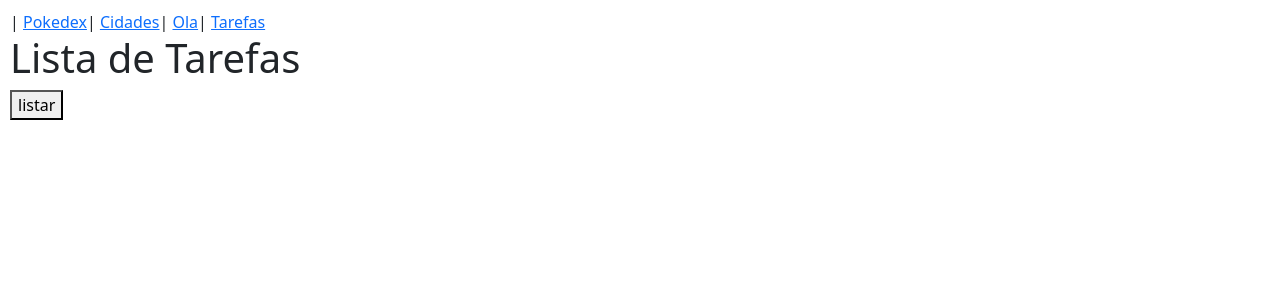
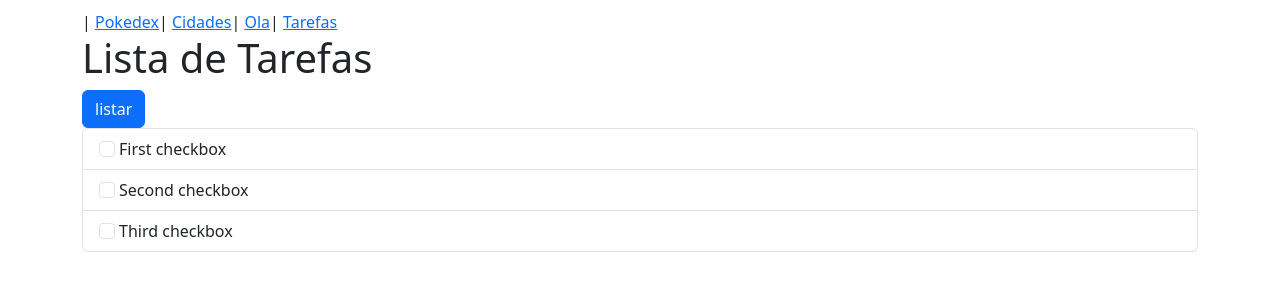
Before and after one commit to ecaramba/aula-js, a React (Create React App) app in the folder aula/: page /tarefas in a window 1280 px wide. Shown: the top 300 px of the page. Built offline with nearby package versions, Linux system fonts and the light colour scheme.

Commit message:
bootstarp

```diff
--- a/aula/src/Tarefas.js
+++ b/aula/src/Tarefas.js
@@ -25,8 +25,29 @@ export default function Tarefas()
         })
     }
 
-    return (<div>
+    return (
+    <div className='row'>
+      <div className='col'>
+
         <h1>Lista de Tarefas</h1>
-        <button onClick={listar}>listar</button>
-    </div>)
+        <button onClick={listar} className='btn btn-primary'>listar</button>
+
+        <ul className="list-group">
+        <li className="list-group-item">
+            <input className="form-check-input me-1" type="checkbox" value="" id="firstCheckbox" />
+            <label className="form-check-label" >First checkbox</label>
+        </li>
+        <li className="list-group-item">
+            <input className="form-check-input me-1" type="checkbox" value="" id="secondCheckbox" />
+            <label className="form-check-label" >Second checkbox</label>
+        </li>
+        <li className="list-group-item">
+            <input className="form-check-input me-1" type="checkbox" value="" id="thirdCheckbox" />
+            <label className="form-check-label" >Third checkbox</label>
+        </li>
+        </ul>
+
+      </div>
+    </div>
+    )
 }
--- a/aula/src/index.js
+++ b/aula/src/index.js
@@ -40,9 +40,8 @@ const rotas = createBrowserRouter([
 
 const root = ReactDOM.createRoot(document.getElementById('root'));
 root.render(
-    <div>
+    <div className='container'>
         <Links />
-
         <RouterProvider router={ rotas }></RouterProvider>
 
     </div>
```
